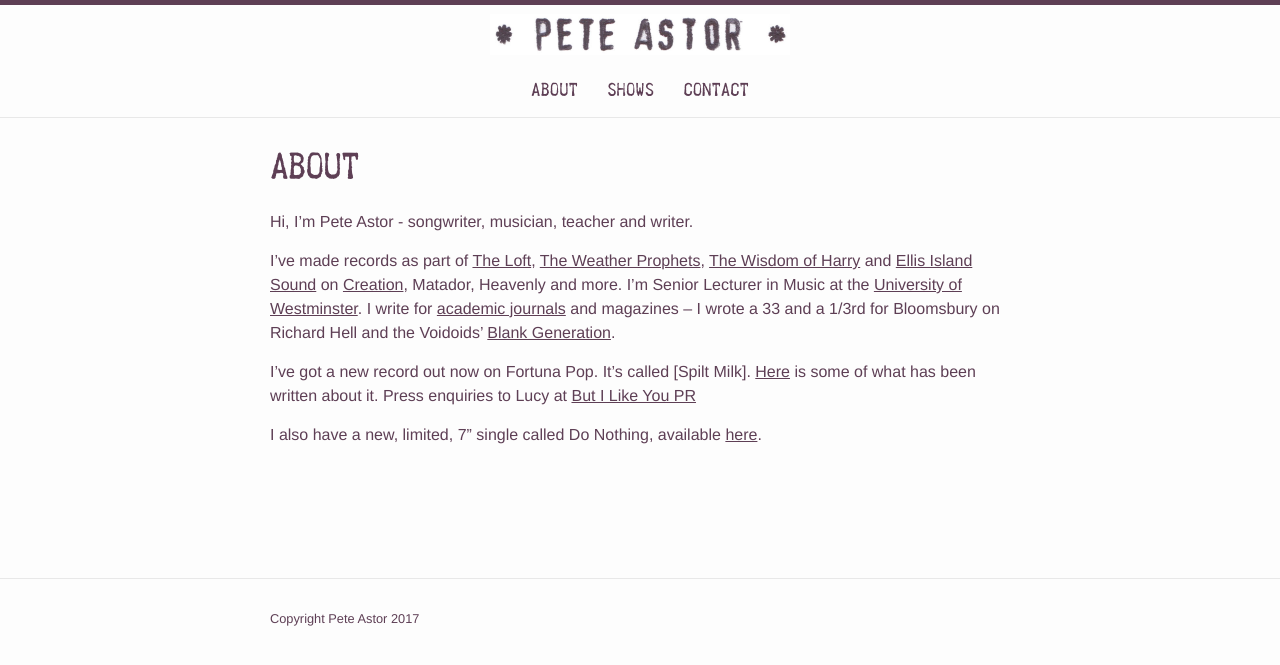
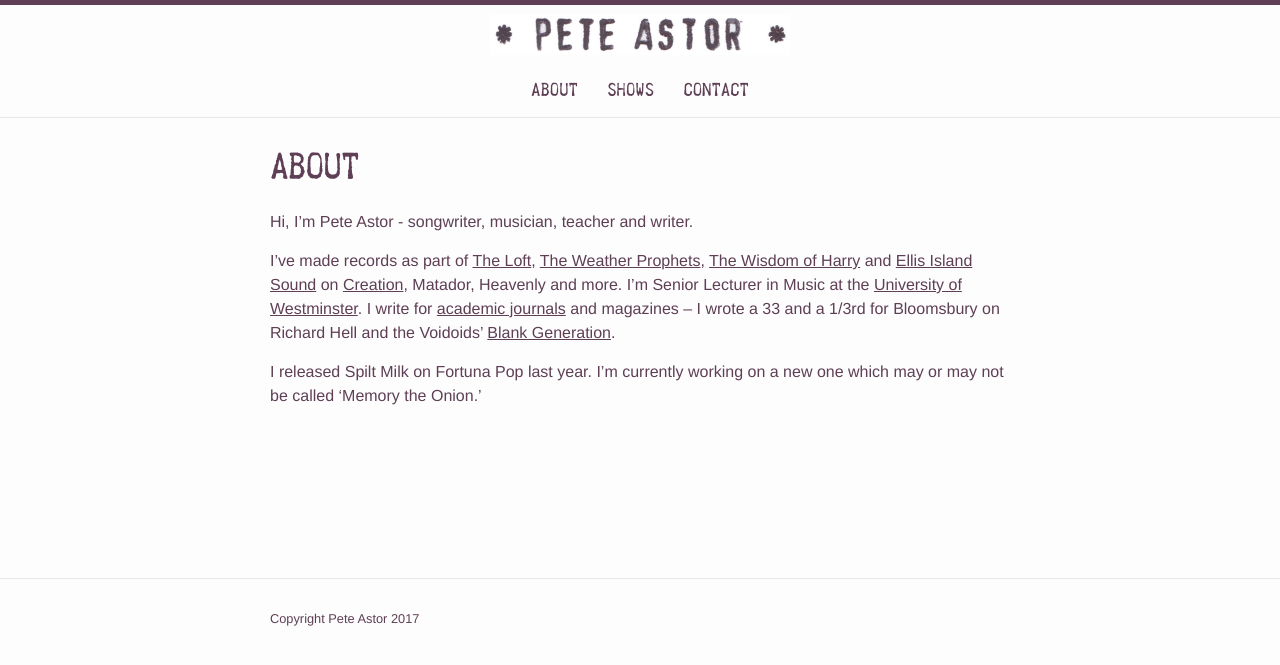
Before and after one commit to emmawinston/pete-astor, a Jekyll site: the page built from 01-about.md, in a window 1280 px wide. Shown: the top 665 px of the page. Built offline with Jekyll 4.4.1, drawn with Linux system fonts in a browser that asks for light colours; nearby versions of some CDN libraries; a script that is not in the unit is left out.

Commit message:
Updated 01-about.md

```diff
--- a/01-about.md
+++ b/01-about.md
@@ -18,7 +18,4 @@ Hi, I’m Pete Astor - songwriter, musician, teacher and writer.
 
 I’ve made records as part of [The Loft](https://en.wikipedia.org/wiki/The_Loft_(British_band)), [The Weather Prophets](https://en.wikipedia.org/wiki/The_Weather_Prophets), [The Wisdom of Harry](http://www.matadorrecords.com/the_wisdom_of_harry) and [Ellis Island Sound](https://en.wikipedia.org/wiki/Ellis_Island_Sound) on [Creation](http://www.creation-records.com/), Matador, Heavenly and more. I’m Senior Lecturer in Music at the [University of Westminster](http://www.westminster.ac.uk/about-us/our-people/directory/astor-pete). I write for [academic journals](http://westminster.academia.edu/PeteAstor) and magazines – I wrote a 33 and a 1/3rd for Bloomsbury on Richard Hell and the Voidoids’ [Blank Generation](http://www.bloomsbury.com/uk/richard-hell-and-the-voidoids-blank-generation-9781623561222/).
 
-I’ve got a new record out now on Fortuna Pop. It’s called [Spilt Milk]. [Here](https://www.evernote.com/shard/s246/sh/9fb7640a-0fe8-43a8-81b7-4b2ca81b9f52/a5da6b2438d606ce0039900f78448c0d) is some of what has been written about it.
-Press enquiries to Lucy at [But I Like You PR](http://www.butilikeyou.co.uk/)
-
-I also have a new, limited, 7" single called Do Nothing, available [here](http://www2.roughtrade.com/albums/106774).
+I released Spilt Milk on Fortuna Pop last year. I'm currently working on a new one which may or may not be called 'Memory the Onion.'
```
